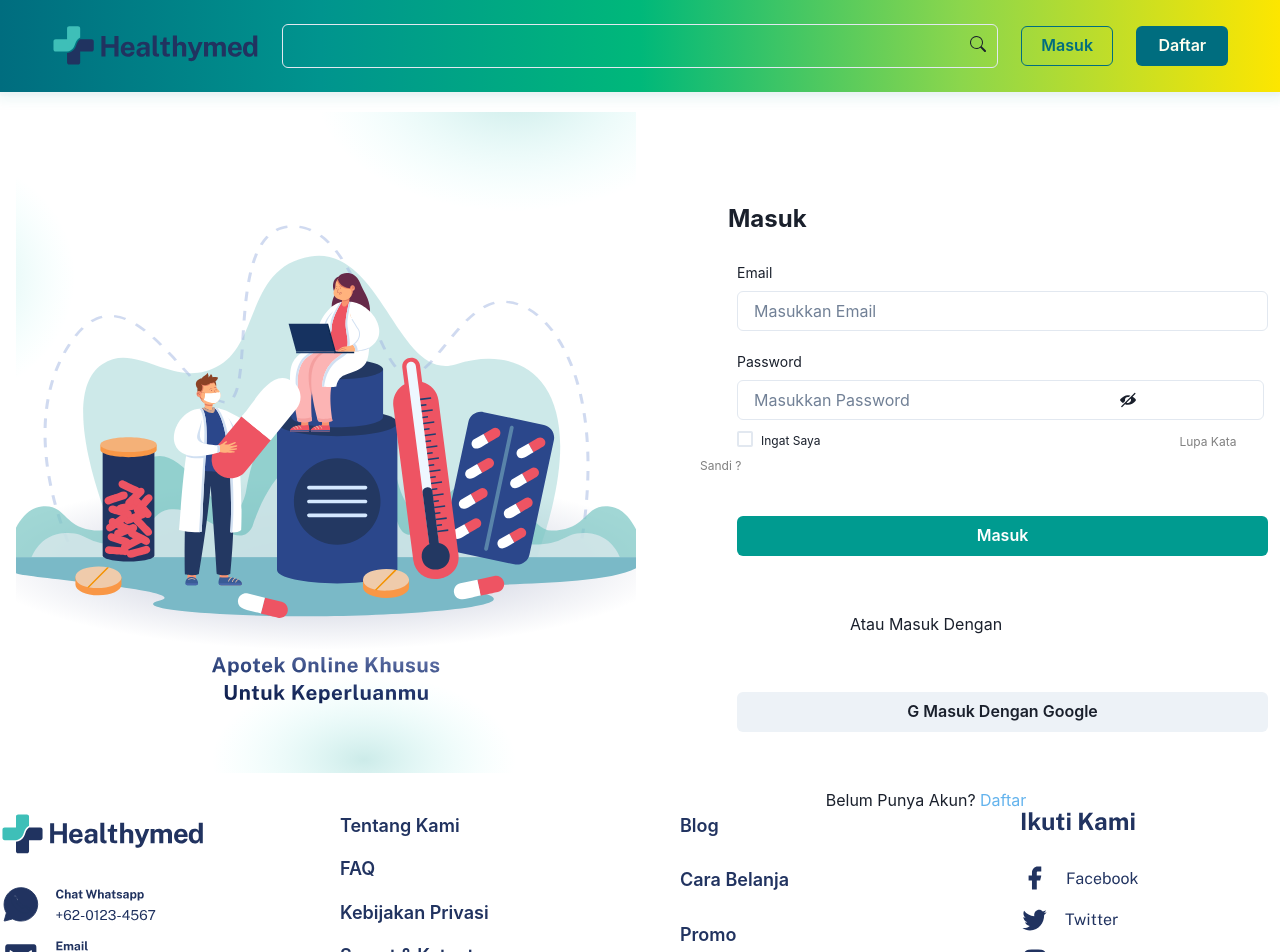
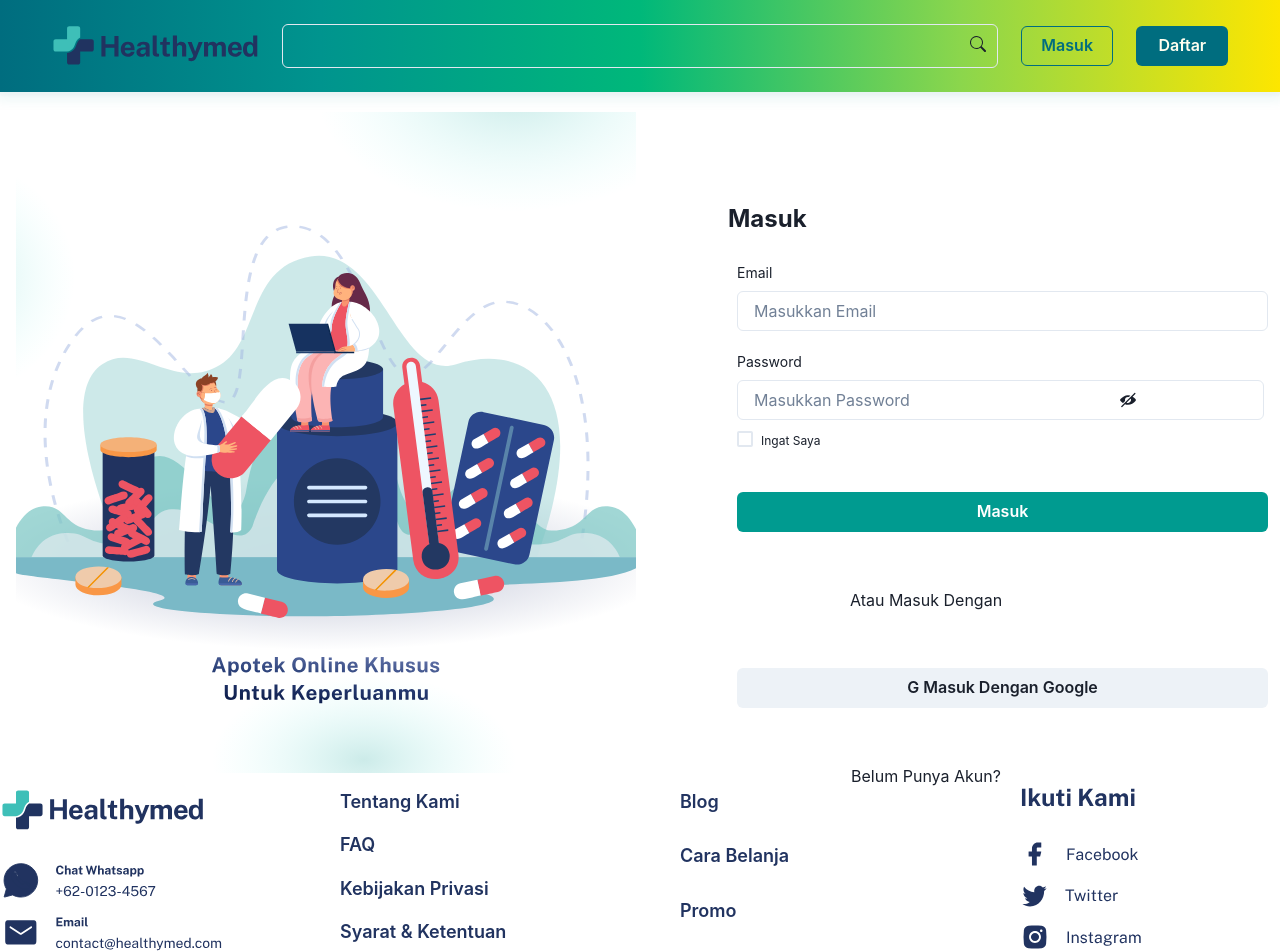
Before and after one commit to purwadhikafullstack/jcwd-2002-03-fe, a Next.js app: page /admin-login in a window 1280 px wide. Shown: the top 952 px of the page. Built offline with nearby package versions, Linux system fonts and the light colour scheme.

Commit message:
fixing bugs

```diff
--- a/src/component/RightSectionAdminLogin.jsx
+++ b/src/component/RightSectionAdminLogin.jsx
@@ -2,12 +2,12 @@ import {
   Box,
   Button,
   Checkbox,
-  color,
+  // color,
   Heading,
   Input,
   Stack,
   Text,
-  Link,
+  // Link,
   InputRightElement,
   InputGroup,
 } from "@chakra-ui/react";
@@ -53,7 +53,7 @@ const RightSectionAdminLogin = () => {
               mr="232px"
               mt="9px"
               variant="ghost"
-              onClick={() => setShowPassword((showPassword) => !showPassword)}
+              onClick={() => setShowPassword(!showPassword)}
             >
               {" "}
               {showPassword ? <ViewIcon /> : <ViewOffIcon />}
@@ -75,7 +75,7 @@ const RightSectionAdminLogin = () => {
           fontSize="12px"
           _hover={{ cursor: "pointer" }}
         >
-          <Link>Lupa Kata Sandi ?</Link>
+          {/* <Link>Lupa Kata Sandi ?</Link> */}
         </Text>
       </Box>
 
@@ -109,7 +109,7 @@ const RightSectionAdminLogin = () => {
 
       <Text pt="12" textAlign="center" pr="28">
         <Text as="span">Belum Punya Akun? </Text>
-        <Link color="blue.300">Daftar</Link>
+        {/* <Link color="blue.300">Daftar</Link> */}
       </Text>
     </Stack>
   );
```
Also changed, not shown: src/component/LeftSectionAdminLogin.jsx (+7 -1 lines).
